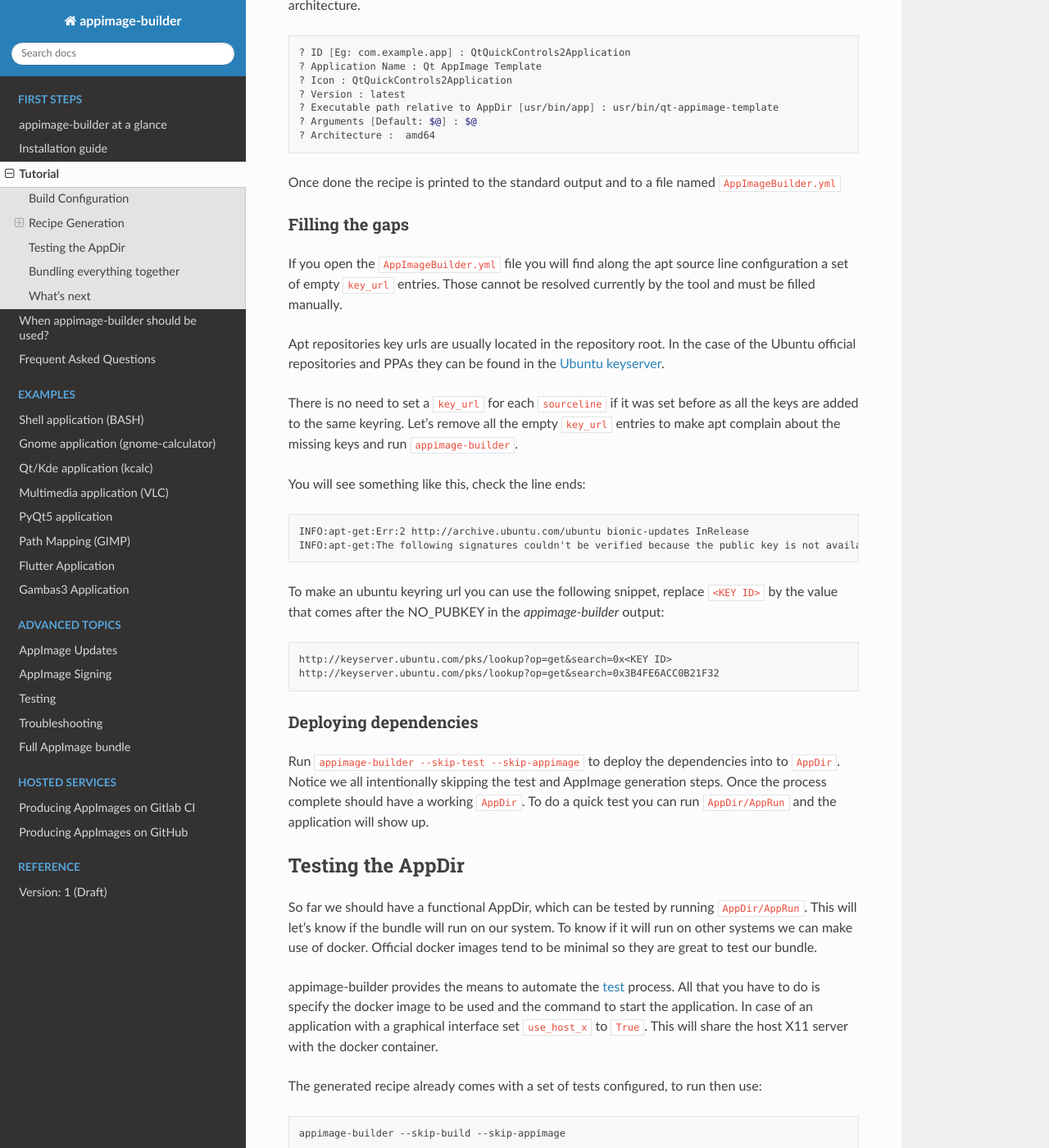
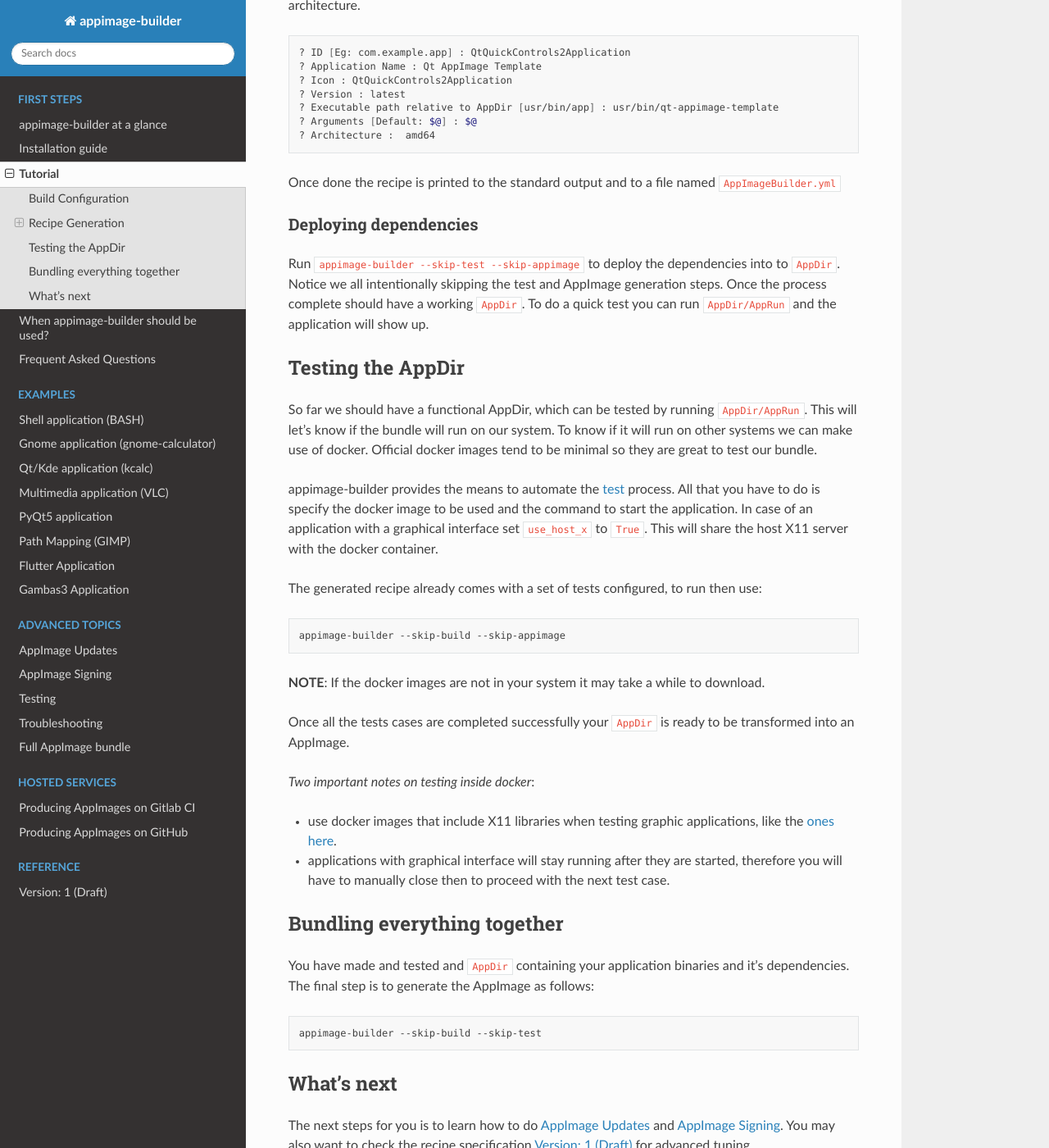
Before and after one commit to AppImageCrafters/appimage-builder-docs, a Sphinx documentation site: the page built from source/intro/tutorial.rst, in a window 1280 px wide and 1400 px high, scrolled down 969 px. Shown: the whole window at 82% size. Built offline with Sphinx 7.4.7 and the Read the Docs theme 2.0.0, drawn with Linux system fonts in a browser that asks for light colours.

Commit message:
Remove section 'filling the gaps' from the tutorial as it's no longer mandatory

```diff
--- a/source/intro/tutorial.rst
+++ b/source/intro/tutorial.rst
@@ -59,38 +59,6 @@ icon, version, executable path, execution arguments and the target architecture.
 
 Once done the recipe is printed to the standard output and to a file named ``AppImageBuilder.yml``
 
-Filling the gaps
-================
-
-If you open the ``AppImageBuilder.yml`` file you will find along the apt source line configuration
-a set of empty ``key_url`` entries. Those cannot be resolved currently by the tool and must be filled
-manually.
-
-Apt repositories key urls are usually located in the repository root. In the case of the Ubuntu
-official repositories and PPAs they can be found in the `Ubuntu keyserver`_.
-
-.. _Ubuntu keyserver: http://keyserver.ubuntu.com/
-
-There is no need to set a ``key_url`` for each ``sourceline`` if it was set before as all the keys are
-added to the same keyring. Let's remove all the empty ``key_url`` entries to make apt complain about
-the missing keys and run ``appimage-builder``.
-
-You will see something like this, check the line ends:
-
-.. code-block:: text
-
-    INFO:apt-get:Err:2 http://archive.ubuntu.com/ubuntu bionic-updates InRelease
-    INFO:apt-get:The following signatures couldn't be verified because the public key is not available: NO_PUBKEY 3B4FE6ACC0B21F32
-
-
-To make an ubuntu keyring url you can use the following snippet, replace ``<KEY ID>`` by the value that comes
-after the NO_PUBKEY in the `appimage-builder` output:
-
-.. code-block:: text
-
-    http://keyserver.ubuntu.com/pks/lookup?op=get&search=0x<KEY ID>
-    http://keyserver.ubuntu.com/pks/lookup?op=get&search=0x3B4FE6ACC0B21F32
-
 
 Deploying dependencies
 ======================
```
